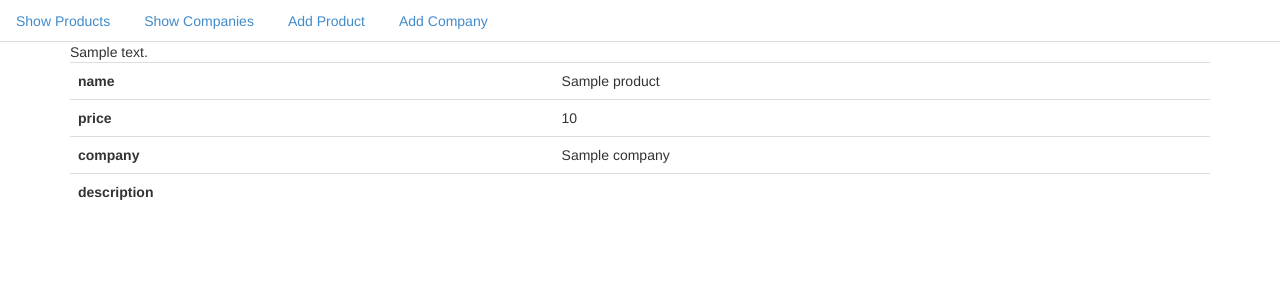
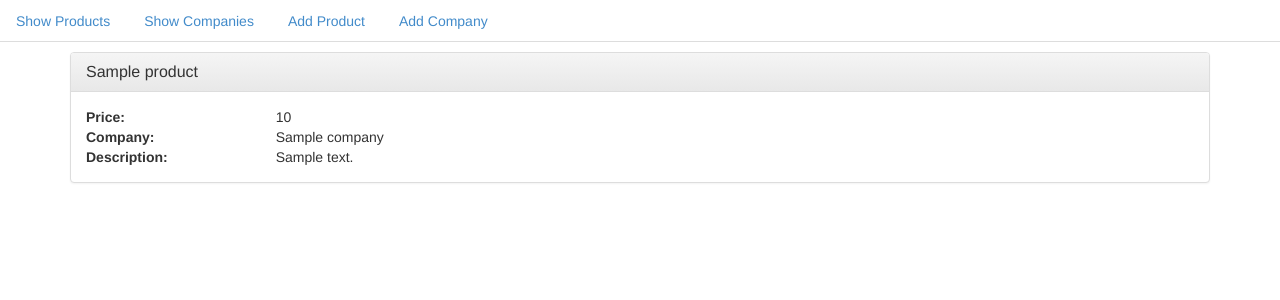
Before and after one commit to sielakos/wood-search, a Flask app: template search/templates/show_products.html in a window 1280 px wide. Shown: the top 300 px of the page. Run offline with Flask 2, Linux system fonts and the light colour scheme; the template is opened without the code that fills it: most values are stand-ins (such as "Sample title", 1, 10 or a date in 2020); parts of the project's set-up code (start-up, migrations or seed data) failed here and were passed over; some libraries are stand-ins or nearby versions.

Commit message:
An product list fixed

```diff
--- /dev/null
+++ b/search/static/styles.css
@@ -0,0 +1,3 @@
+.main-content {
+    margin-top: 10px;
+}
--- a/search/templates/base.html
+++ b/search/templates/base.html
@@ -11,6 +11,8 @@
 
     <script src="{{ url_for('static', filename='bootstrap/js/bootstrap.js') }}"></script>
 
+    <link rel="stylesheet" href="{{ url_for('static', filename='styles.css') }}">
+
     {% block extra_head %}
     {% endblock %}
 </head>
@@ -19,7 +21,7 @@
         {% include 'menu.html' %}
     {% endblock %}
 
-    <div class="container">
+    <div class="container main-content">
         {% block content %}
         {% endblock %}
     </div>
--- a/search/templates/show_products.html
+++ b/search/templates/show_products.html
@@ -4,28 +4,38 @@
 
 {% block content %}
     {% for product in products %}
-        <div class="product">
-            <table class="table">
-                <tr>
-                    <th>name</th>
-                    <td>{{ product.name }}</td>
-                </tr>
-                <tr>
-                    <th>price</th>
-                    <td>{{ product.price }}</td>
-                </tr>
-                <tr>
-                    <th>company</th>
-                    <td>{{ product.company.name }}</td>
-                </tr>
-                <tr>
-                    <th>description</th>
-                    <td></td>
-                </tr>
-                <tr>
-                    {{- product.description -}}
-                </tr>
-            </table>
+        <div class="product panel panel-default">
+            <div class="panel-heading">
+                <h2 class="panel-title">{{ product.name }}</h2>
+            </div>
+            <div class="panel-body">
+                <div class="row">
+                    <div class="col-sm-2">
+                        <b>Price:</b>
+                    </div>
+                    <div class="col-sm-3">
+                        {{ product.price|round(2) }}
+                    </div>
+                </div>
+
+                <div class="row">
+                    <div class="col-sm-2">
+                        <b>Company:</b>
+                    </div>
+                    <div class="col-sm-3">
+                        {{ product.company.name }}
+                    </div>
+                </div>
+
+                <div class="row">
+                    <div class="col-sm-2">
+                        <b>Description:</b>
+                    </div>
+                    <div class="col-sm-6">
+                        {{ product.description }}
+                    </div>
+                </div>
+            </div>
         </div>
     {% endfor %}
 {% endblock %}
```
Also changed, not shown: search/product_views.py (+10 -4 lines).
